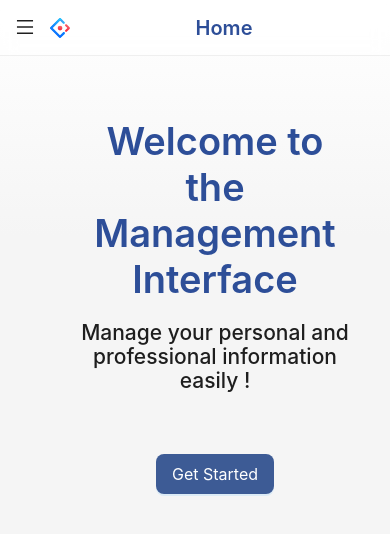
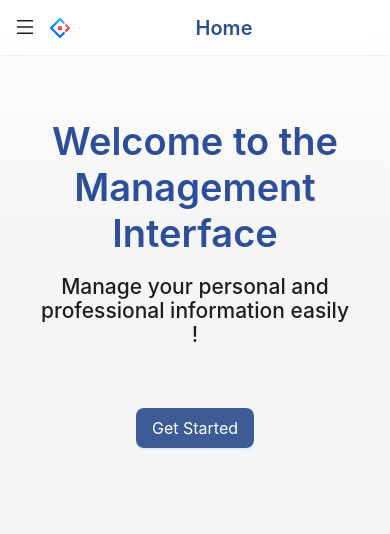
Before and after one commit to lem-09/drawer, a React (Create React App) app: page / in a window 390 px wide. Shown: the top 534 px of the page. Built offline with nearby package versions, Linux system fonts and the light colour scheme.

Commit message:
Adjust width on mobile (working better)

```diff
--- a/src/App.tsx
+++ b/src/App.tsx
@@ -98,7 +98,11 @@ const App: React.FC = () => {
                 <Drawer
                     title={
                         <Flex justify="space-between" align="center">
-                            <h3>Menu</h3>
+                            {isMobile ? (
+                                <h4>Menu</h4>
+                                ) : (
+                                <h2>Menu</h2>
+                            )}
                             {!showIntro && (
                                 <Button
                                     type="primary"
@@ -153,7 +157,7 @@ const App: React.FC = () => {
                 <Content
                     style={{
                         flex: 1,
-                        marginLeft: isMobile ? 40 : drawerOpen ? 320 : 0,
+                        marginLeft: isMobile && drawerOpen ? 200 : drawerOpen ? 320 : 0,
                         width: isMobile ? `calc(100% - ${drawerOpen ? 40 : 0}vw)` : `calc(100% - ${drawerOpen ? 320 : 0}px)`,
                         transition: 'all 0.3s ease',
                     }}
```
